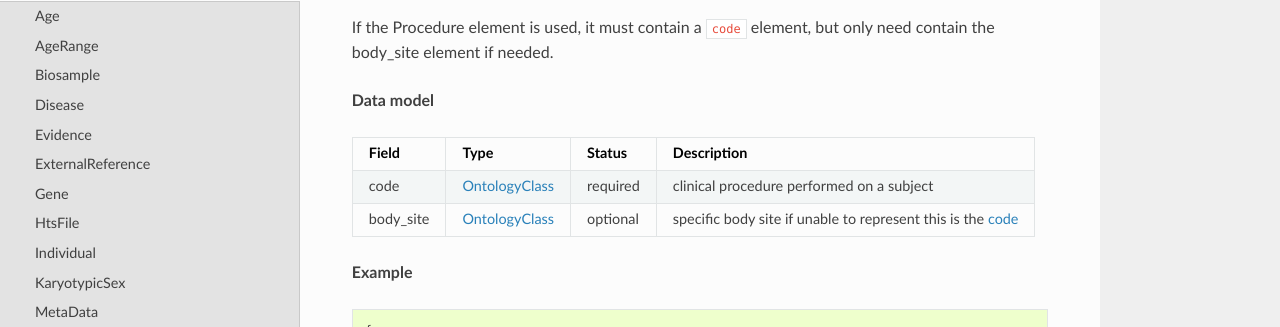
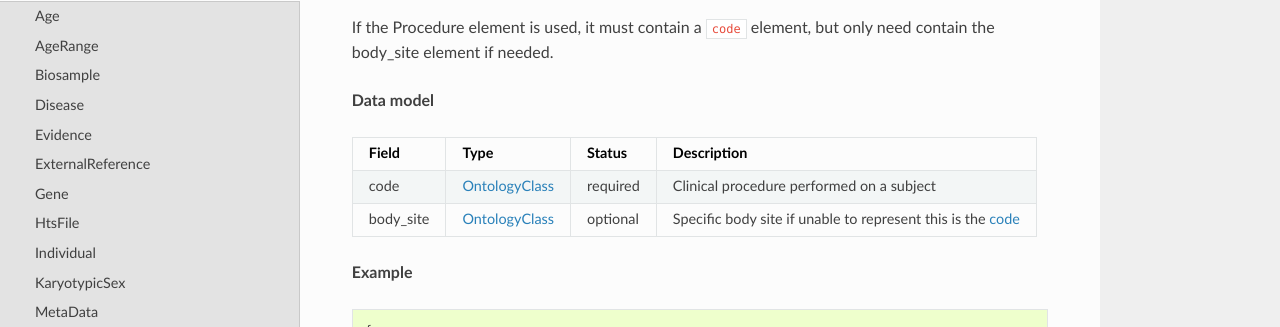
Before and after one commit to phenopackets/phenopacket-schema, a Sphinx documentation site: the page built from docs/procedure.rst, in a window 1280 px wide and 900 px high. Shown: the part 216-543 px from the top of the window. Built offline with Sphinx 7.4.7 and the Read the Docs theme 2.0.0, drawn with Linux system fonts in a browser that asks for light colours.

```diff
--- a/docs/procedure.rst
+++ b/docs/procedure.rst
@@ -14,8 +14,8 @@ body_site element if needed.
 .. csv-table::
    :header: Field, Type, Status, Description
 
-    code, :ref:`rstontologyclass`, required, clinical procedure performed on a subject
-    body_site, :ref:`rstontologyclass`, optional, specific body site if unable to represent this is the :ref:`procedurecode`
+    code, :ref:`rstontologyclass`, required, Clinical procedure performed on a subject
+    body_site, :ref:`rstontologyclass`, optional, Specific body site if unable to represent this is the :ref:`procedurecode`
 
 **Example**
 
```
